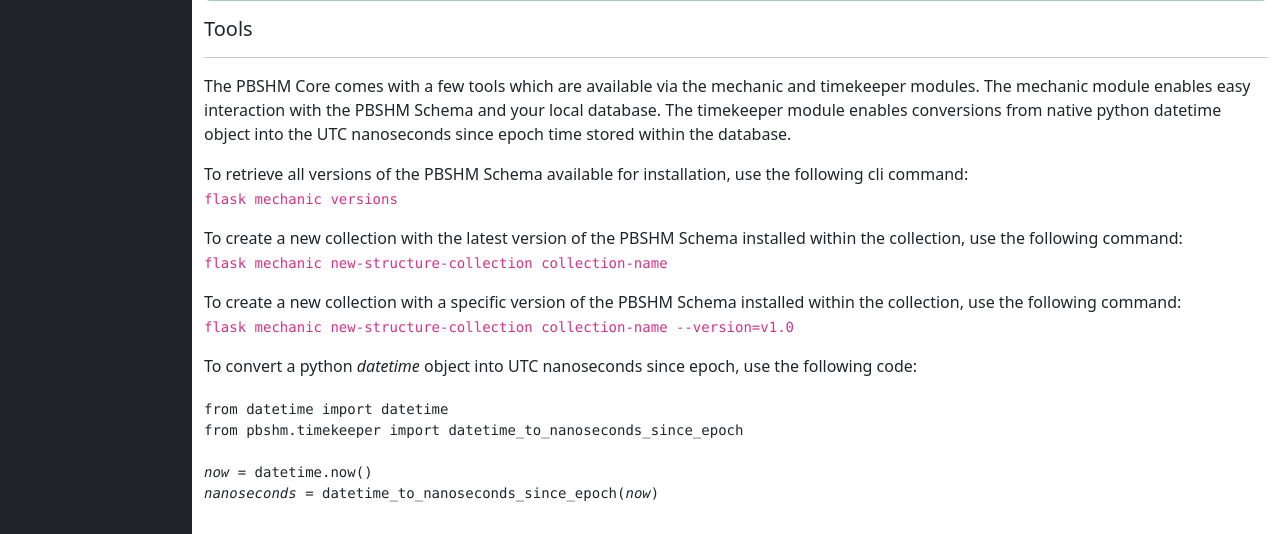
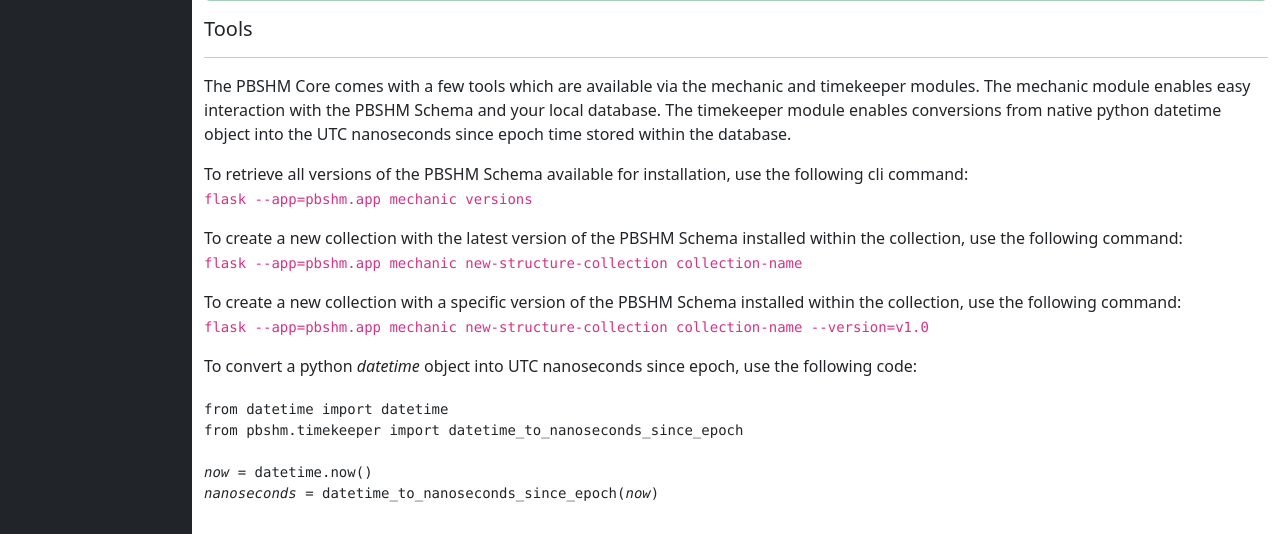
Before and after one commit to dynamics-research-group/pbshm-flask-core, a Flask app: template pbshm/layout/templates/home.html in a window 1280 px wide. Shown: the part 312-846 px from the top of the page. Run offline with Flask 3, Linux system fonts and the light colour scheme; the template is opened without the code that fills it, so the values that code supplies are empty.

Commit message:
Update flask example commands to use `--app`
Update the documentation to use the `--app=pbshm.app` option
instead of having to set the `FLASK_APP` variable before calling flask.

```diff
--- a/pbshm/layout/templates/home.html
+++ b/pbshm/layout/templates/home.html
@@ -15,13 +15,13 @@
     <p>The PBSHM Core comes with a few tools which are available via the mechanic and timekeeper modules. The mechanic module enables easy interaction with the PBSHM Schema and your local database. The timekeeper module enables conversions from native python datetime object into the UTC nanoseconds since epoch time stored within the database.</p>
 
     <p class="mb-0 mt-3">To retrieve all versions of the PBSHM Schema available for installation, use the following cli command:</p>
-    <code>flask mechanic versions</code>
+    <code>flask --app=pbshm.app mechanic versions</code>
 
     <p class="mb-0 mt-3">To create a new collection with the latest version of the PBSHM Schema installed within the collection, use the following command:</p>
-    <code>flask mechanic new-structure-collection collection-name</code>
+    <code>flask --app=pbshm.app mechanic new-structure-collection collection-name</code>
 
     <p class="mb-0 mt-3">To create a new collection with a specific version of the PBSHM Schema installed within the collection, use the following command:</p>
-    <code>flask mechanic new-structure-collection collection-name --version=v1.0</code>
+    <code>flask --app=pbshm.app mechanic new-structure-collection collection-name --version=v1.0</code>
 
     <p class="mb-0 mt-3">To convert a python <var>datetime</var> object into UTC nanoseconds since epoch, use the following code:</p>
     <pre class="mb-0"><code>
```
Also changed, not shown: README.md.
